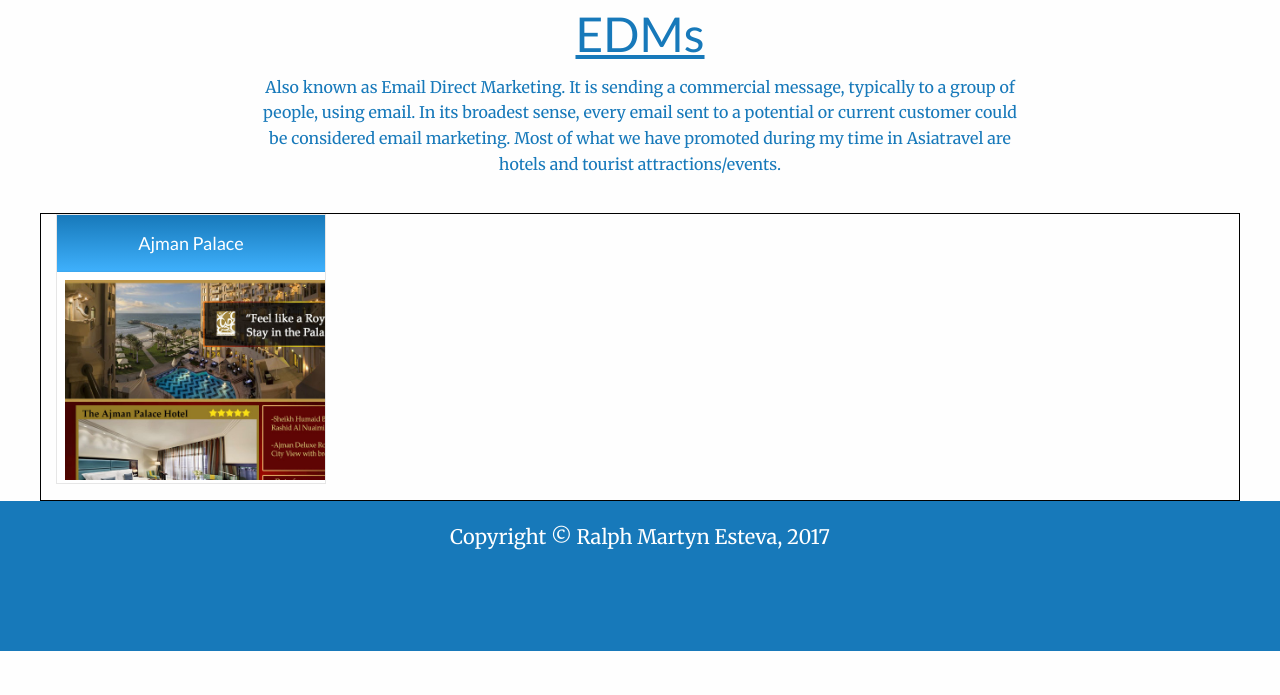
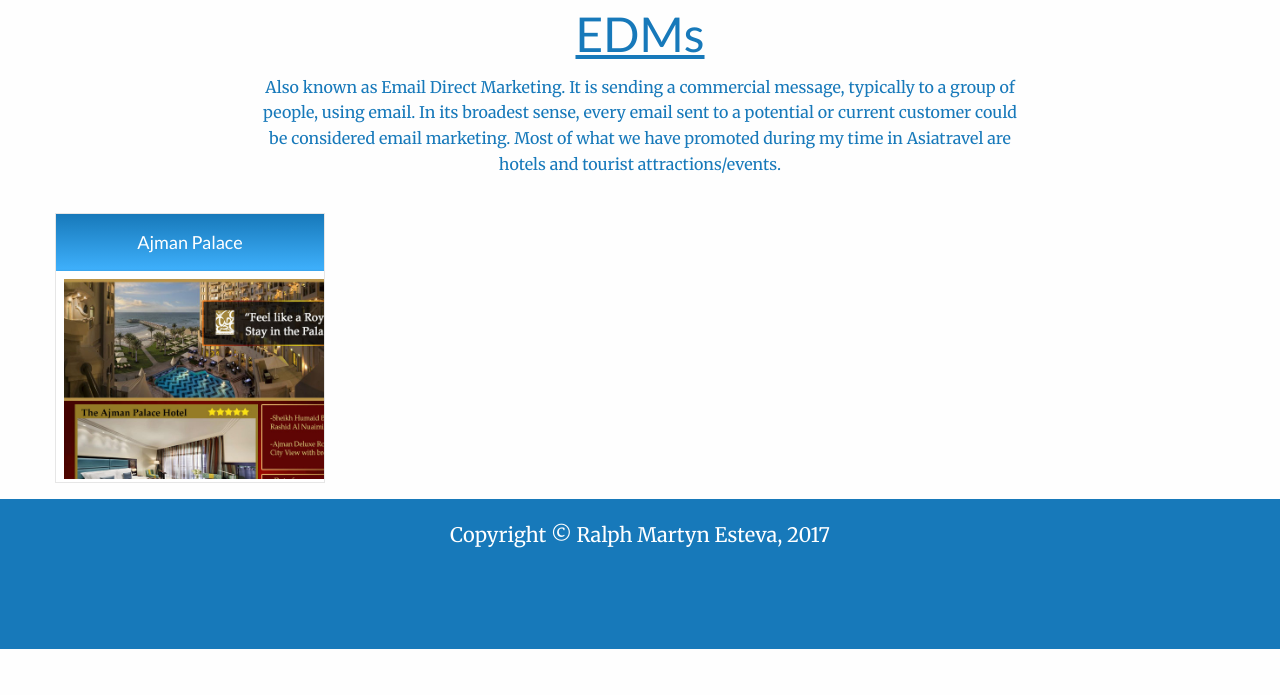
Before and after one commit to rapunk27/portfolio, a PHP site: page /works/edms.php in a window 1280 px wide. Shown: the part 105-800 px from the top of the page. Run offline with PHP 8.4, Linux system fonts and the light colour scheme; some libraries are stand-ins or nearby versions.

Commit message:
modified changes to settings column images

```diff
--- a/works/edms.php
+++ b/works/edms.php
@@ -19,7 +19,7 @@
 	</div>
 </div>
 
-<div class="row small-up-2 medium-up-2 large-up-4" style="margin-top: 20px; border: 1px solid black;">
+<div class="row small-up-2 medium-up-3 large-up-4" style="margin-top: 20px;">
 <!-- Looping all the image files here -->
 	<?php foreach(glob('./edm-images/*.*') as $index => $file): ?>
 		<?php $exif = exif_read_data($file); ?>
```
